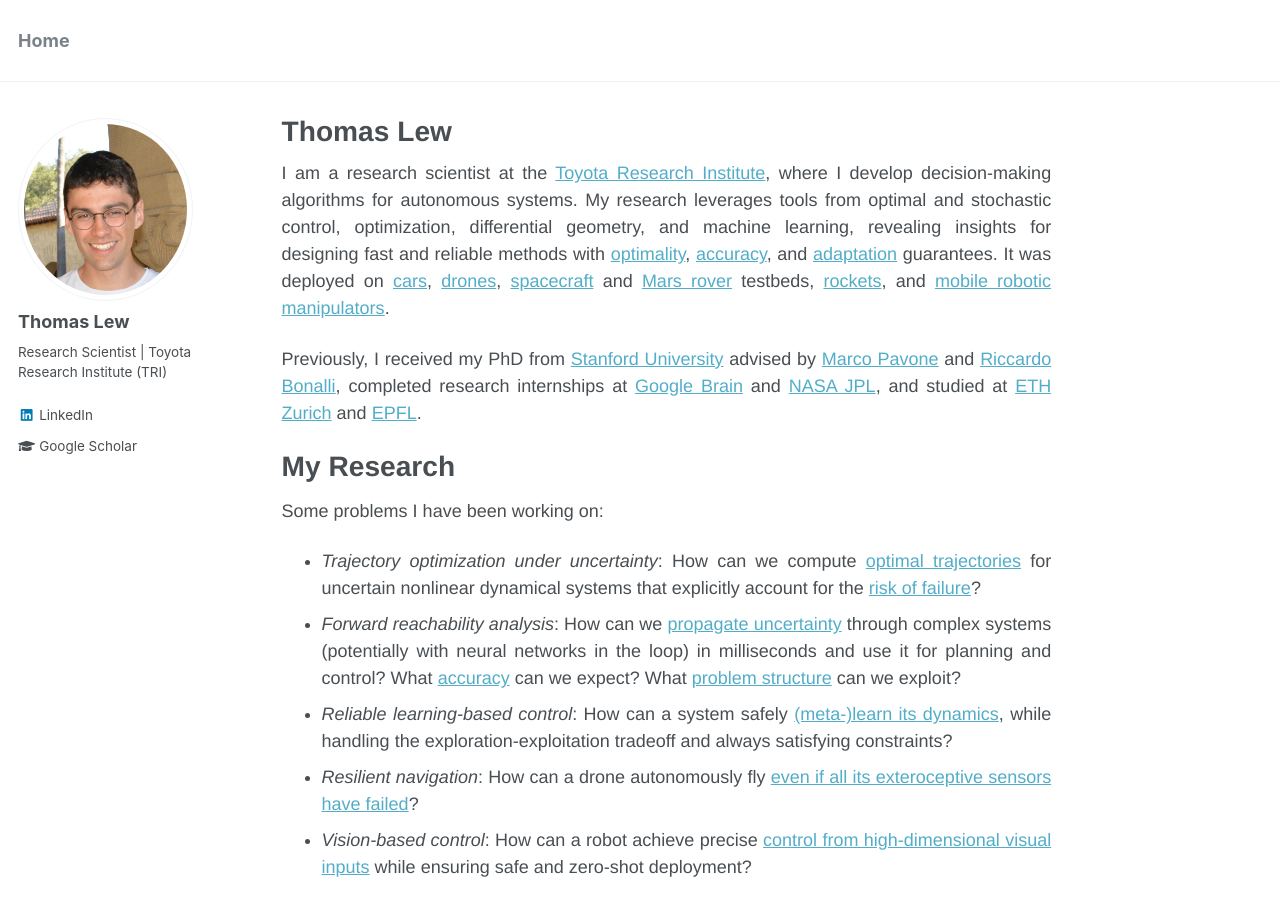
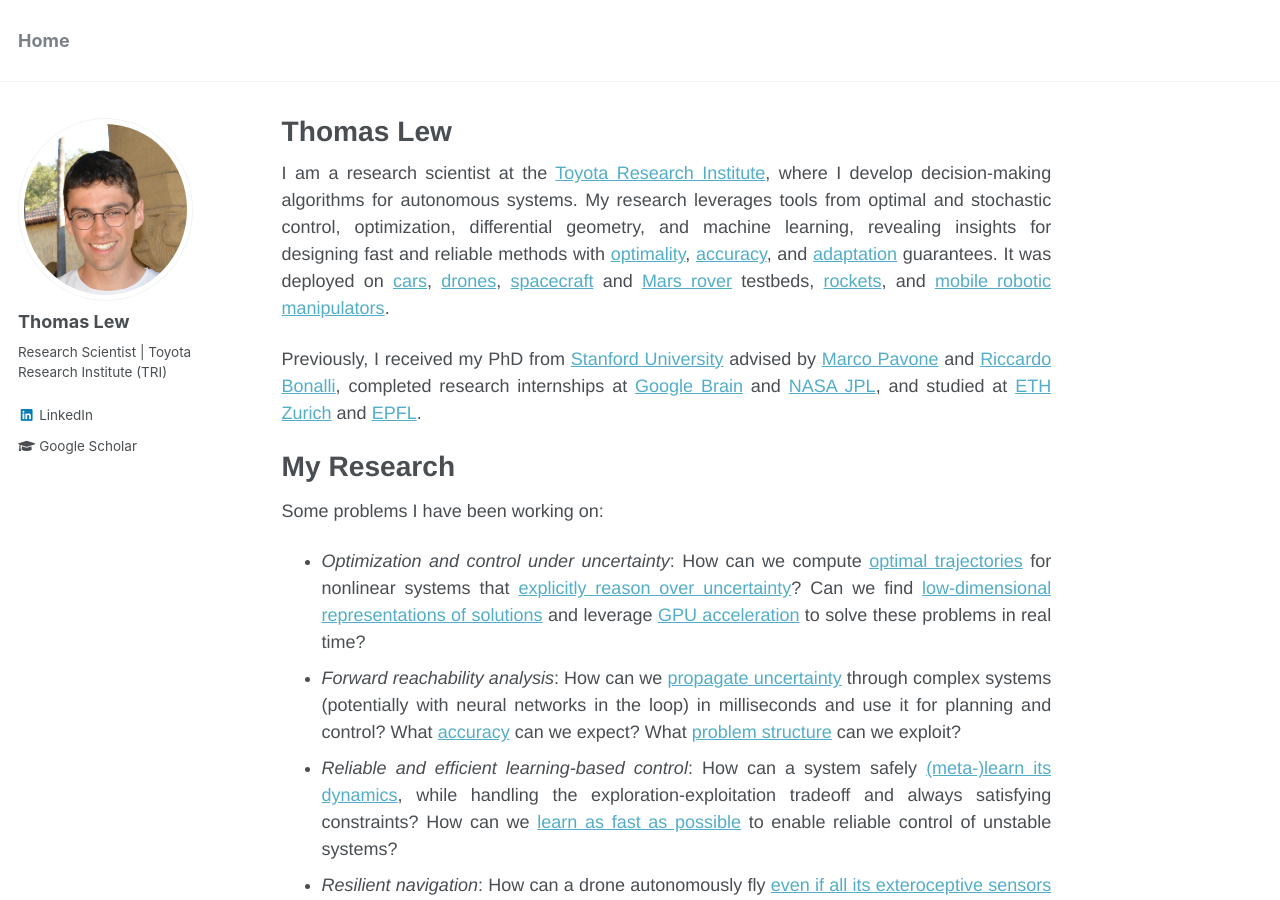
Before and after one commit to thomasjlew/thomasjlew.github.io, a Jekyll site: the page built from _pages/about.md, in a window 1280 px wide and 900 px high. Built offline with Jekyll 4.4.1, drawn with Linux system fonts in a browser that asks for light colours.

Commit message:
Minor changes.

```diff
--- a/_pages/about.md
+++ b/_pages/about.md
@@ -27,9 +27,9 @@ Todo -->
 # My Research
 <!-- Modern autonomous systems are becoming increasingly complex and are deployed in high-uncertainty, high-stakes applications. To enable more efficient and reliable decision-making, I have been developing algorithms that explicitly account for uncertainty.-->
 Some problems I have been working on:
-- *Trajectory optimization under uncertainty*: How can we compute [optimal trajectories](publication/SAA) for uncertain nonlinear dynamical systems that explicitly account for the [risk of failure](publication/risk_averse)?
+- *Optimization and control under uncertainty*: How can we compute [optimal trajectories](publication/SAA) for nonlinear systems that [explicitly reason over uncertainty](publication/risk_averse)? Can we find [low-dimensional representations of solutions](publication/stochastic_pmp) and leverage [GPU acceleration](publication/riskaverse_mpc_racing) to solve these problems in real time?
 - *Forward reachability analysis*: How can we [propagate uncertainty](publication/randup_l4dc) through complex systems (potentially with neural networks in the loop) in milliseconds and use it for planning and control? What [accuracy](publication/convex_hull_estimation) can we expect? What [problem structure](publication/exact_characterization) can we exploit?
-- *Reliable learning-based control*: How can a system safely [(meta-)learn its dynamics](publication/seels), while handling the exploration-exploitation tradeoff and always satisfying constraints?
+- *Reliable and efficient learning-based control*: How can a system safely [(meta-)learn its dynamics](publication/seels), while handling the exploration-exploitation tradeoff and always satisfying constraints? How can we [learn as fast as possible](publication/first_learn_what_you_dont_know) to enable reliable control of unstable systems?
 - *Resilient navigation*: How can a drone autonomously fly [even if all its exteroceptive sensors have failed](publication/cio)?
 - *Vision-based control*: How can a robot achieve precise [control from high-dimensional visual inputs](publication/table_wiping) while ensuring safe and zero-shot deployment?
 <!-- a robot [autonomously and safely clean a table](publication/table_wiping)? -->
```
Also changed, not shown: _preprints/2025-02-10_stochastic_pmp.md (+1 -1 lines).
